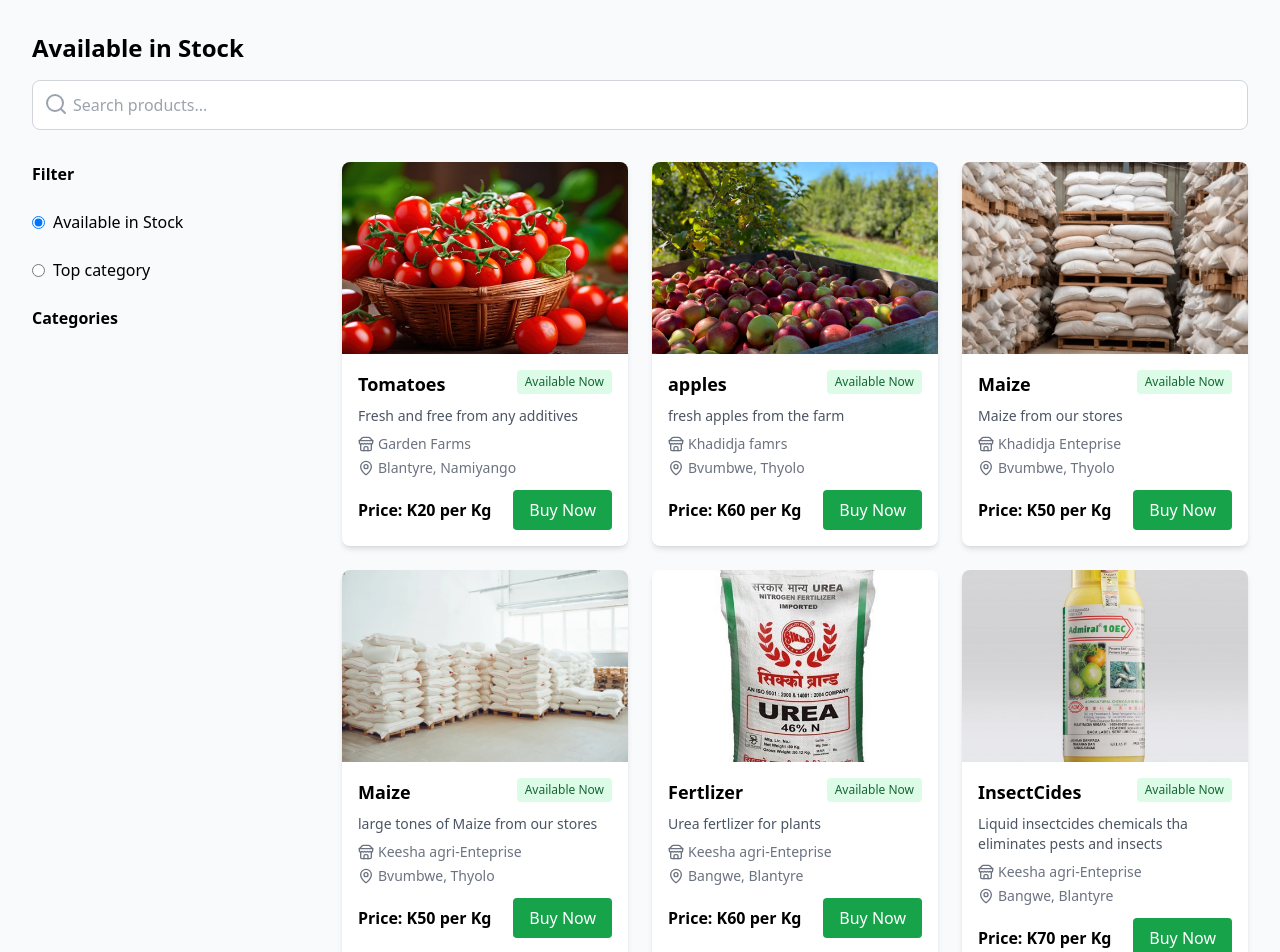
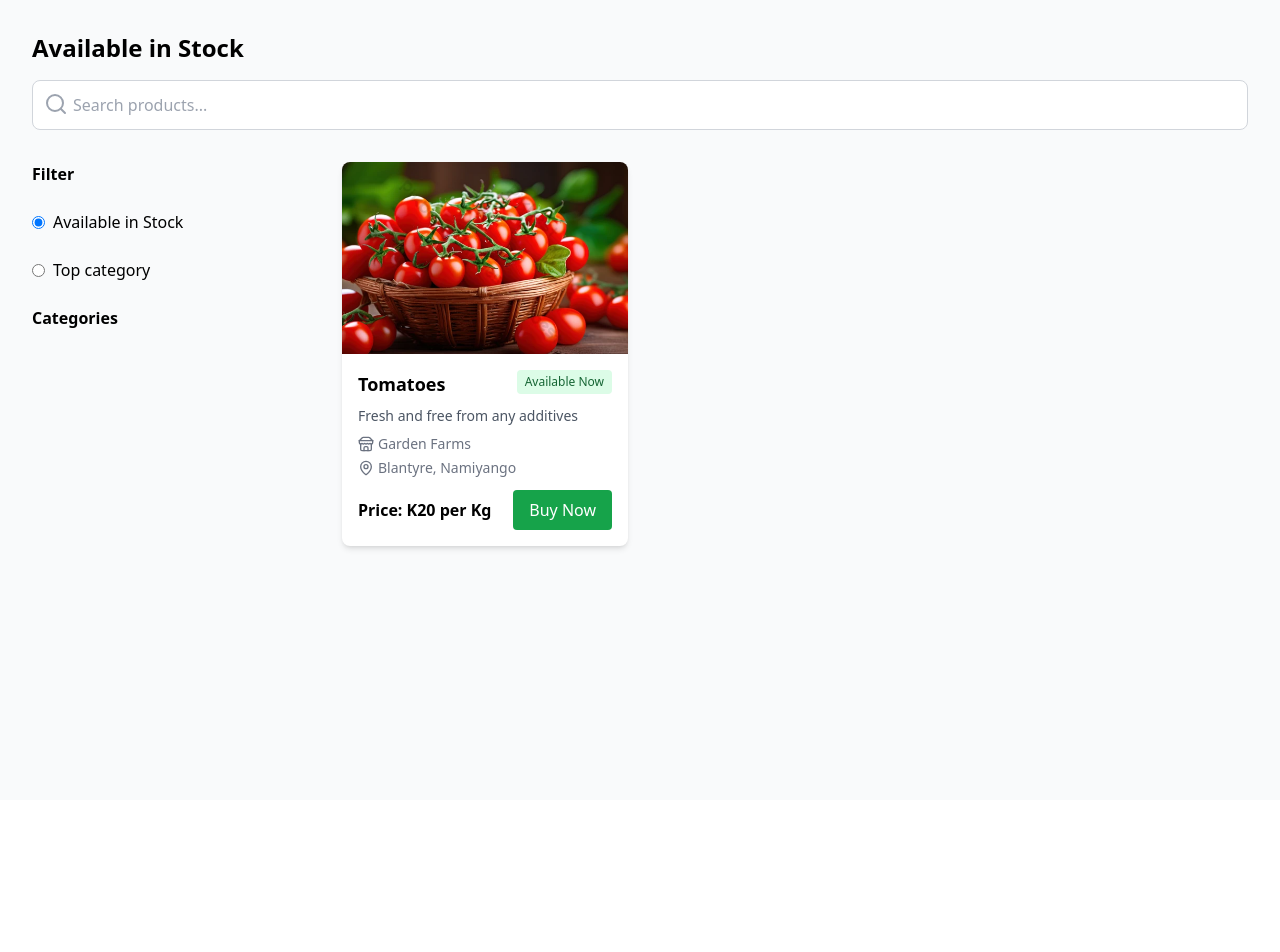
Before and after one commit to kalipochiharawa/FarmEase, a React (Create React App) app: page / in a window 1280 px wide. Shown: the top 952 px of the page. After the commit the page ends 800 px from the top, so only its background shows below. Built offline with nearby package versions, Linux system fonts and the light colour scheme.

Commit message:
commiting 1.1

```diff
--- a/src/Features/ProductListing/ShoppingCatalog.jsx
+++ b/src/Features/ProductListing/ShoppingCatalog.jsx
@@ -23,66 +23,6 @@ const ProductListing = () => {
       farmName: "Garden Farms",
       location: "Blantyre, Namiyango",
       imageUrl: require("../../Assets/Images/tomatoes.png"),
-      available: true,
-    },
-    {
-      id: 2,
-      name: "apples",
-      description: "fresh apples from the farm ",
-      price: 60,
-      category: "Fruits",
-      productType: "farm plants",
-      farmName: "Khadidja famrs",
-      location: "Bvumbwe, Thyolo",
-      imageUrl: require("../../Assets/Images/Apples-industry-N.C._Homegrown-NC-State-Extension_web-16x9-1.jpg"),
-      available: true,
-    },
-    {
-      id: 3,
-      name: "Maize",
-      description: "Maize from our stores",
-      price: 50,
-      category: "Grains",
-      productType: "Processed products",
-      farmName: "Khadidja Enteprise",
-      location: "Bvumbwe, Thyolo",
-      imageUrl: require("../../Assets/Images/maize (1).png"),
-      available: true,
-    },
-    {
-      id: 4,
-      name: "Maize",
-      description: "large tones of Maize from our stores",
-      price: 50,
-      category: "Grains",
-      productType: "Processed products",
-      farmName: "Keesha agri-Enteprise",
-      location: "Bvumbwe, Thyolo",
-      imageUrl: require("../../Assets/Images/maize (2).png"),
-      available: true,
-    },
-    {
-      id: 5,
-      name: "Fertlizer",
-      description: "Urea fertlizer for plants",
-      price: 60,
-      category: "Fertlizers",
-      productType: "Processed products",
-      farmName: "Keesha agri-Enteprise",
-      location: "Bangwe, Blantyre",
-      imageUrl: require("../../Assets/Images/u3.jpg"),
-      available: true,
-    },
-    {
-      id: 6,
-      name: "InsectCides",
-      description: "Liquid insectcides chemicals tha eliminates pests and insects",
-      price: 70,
-      category: "Chemicals",
-      productType: "Processed products",
-      farmName: "Keesha agri-Enteprise",
-      location: "Bangwe, Blantyre",
-      imageUrl: require("../../Assets/Images/insecticide1.jpg"),
       available: true,
     },
     // Additional products...
```
